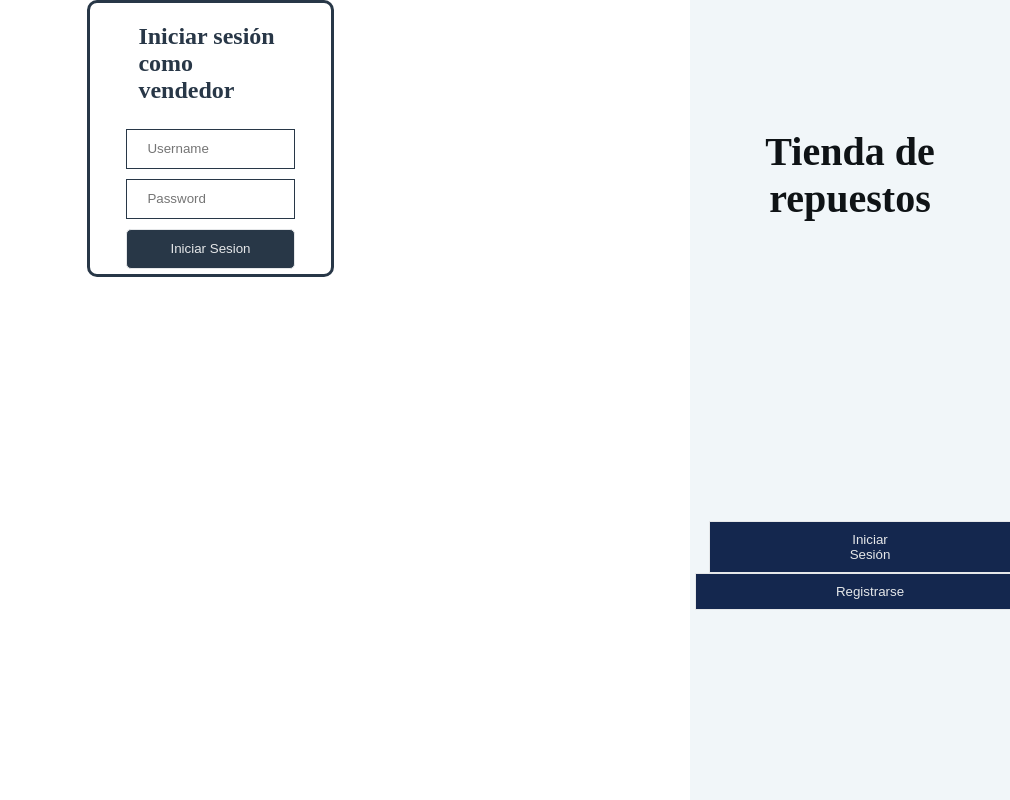
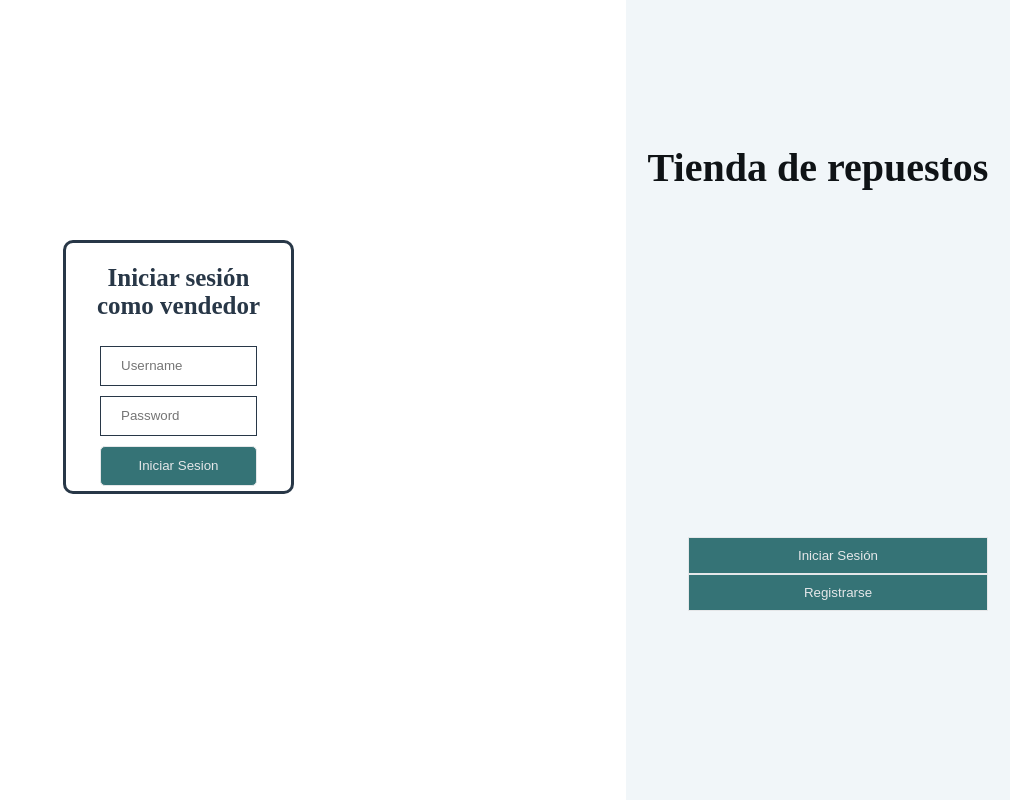
Before and after one commit to bssanchezr7/repustos_fe_G3, a Vue app: page /user/logIn in a window 1280 px wide. Shown: the whole page, without its empty margins (270-1280 px from the left). Built offline with nearby package versions, Linux system fonts and the light colour scheme.

Commit message:
Primera versión del front-end terminada

```diff
--- a/src/App.vue
+++ b/src/App.vue
@@ -3,6 +3,7 @@
   <div class="header">
 
     <nav >
+      <br>
       <h1>Tienda de repuestos</h1>
       <ul style="list-style-type:none;">
         <li><button v-if="is_auth" v-on:click="loadHome" > Inicio </button></li>
@@ -114,15 +115,7 @@ export default {
 </script>
 
 <style>
-:root {
-	--background-color: #ffe5e5;
-	--color: #000000;
-	--feedback-bg-color: #ffffff;
-	--feedback-secondary-color: #ffacac;
-	--feedback-primary-color: #53488d;
-	--feedback-icon-color: #ffffff;
-	--feedback-form-input: #f4f4f4;
-}
+
  body{
     margin: 0 0 0 0;
   }
@@ -140,7 +133,7 @@ export default {
     align-items: center; */
     position: fixed;
     right: 0;
-    width: 25%;
+    width: 30%;
     height: 100%;
     background-color: #F1F6F9;
     overflow-y: auto;
@@ -177,8 +170,6 @@ export default {
     justify-content: center;
     align-items: center;
     font-size: 20px;
-
-
   }
 
   .header nav{
@@ -188,13 +179,21 @@ export default {
 
   .header nav button{
     color: #E5E7E9;
-    background: #14274E;
+    background: #357376;
     border: 1px solid #E5E7E9;
-    /* border-radius: 5px; */
+    width: 100%;
+    padding: 10px ;
+    text-align: center;
+    /* border-radius: 5px;
     padding: 10px 50%;
     /* display: block */
     justify-content: center;
-
+    /* background: rgba( 20, 39, 78, 0.35 );
+    box-shadow: 0 8px 32px 0 rgba( 31, 38, 135, 0.37 );
+    backdrop-filter: blur( 3px );
+    -webkit-backdrop-filter: blur( 3px );
+    border-radius: 10px;
+    border: 1px solid rgba( 255, 255, 255, 0.18 ); */
   }
 
   .header nav button:hover{
@@ -212,7 +211,7 @@ export default {
     justify-content: left;  */
 
     overflow: visible ;
-    width: calc(75% + 1px);
+    width: calc(70% + 1px);
   }
 
   /* .footer{
--- a/src/components/AddProduct.vue
+++ b/src/components/AddProduct.vue
@@ -1,8 +1,10 @@
 <template>
+    <div class="separador"></div>
+    <div class="information">
+        <br>
 
-    <div class="information">
         <h1>Agregar productos</h1>
-
+        <br>
         <form class="form" v-on:submit.prevent="processAddProduct">
                 <input type="text" v-model="producto.nombre" placeholder="Descripción">
                 <br>
@@ -110,17 +112,22 @@ export default {
         table-layout: fixed;
         border-collapse: collapse;
 
-        overflow:scroll;
+
         height:100%;
-        width:100%;
+
 
 
         justify-content: center;
         align-items: center;
+        scrollbar-width: none;
 
     }
 
+    .separador{
+        height:30vh;
+    }
     .information h1{
+        align-items: center;
         font-size: 60px;
         color: #0f1316;
         text-align: center;
@@ -128,10 +135,16 @@ export default {
 
     .information button{
     color: #E5E7E9;
-    background: #283747;
+    background: #357376;
     border: 1px solid #E5E7E9;
 
     border-radius: 5px;
     padding: 10px 20px;
   }
+
+    .information button:hover{
+    color: #283747;
+    background: #9BA4B4;
+    border: 1px solid #E5E7E9;
+  }
 </style>
--- a/src/components/DeleteProduct.vue
+++ b/src/components/DeleteProduct.vue
@@ -1,8 +1,9 @@
 <template>
-
+    <div class="separador"></div>
     <div class="information">
+        <br>
         <h1>Eliminar productos</h1>
-
+        <br>
         <form class="form" v-on:submit.prevent="processDeleteProduct">
                 <input type="number" v-model="producto.id" placeholder="Id">
                 <br>
@@ -96,13 +97,15 @@ export default {
         text-align: center;
     }
 
+    .separador{
+        height:30vh;
+    }
+
     .information{
         width: 100%;
         table-layout: fixed;
         border-collapse: collapse;
-        overflow:scroll;
-        height:100%;
-        width:100%;
+
         justify-content: center;
         align-items: center;
     }
@@ -115,9 +118,15 @@ export default {
 
     .information button{
     color: #E5E7E9;
-    background: #283747;
+    background: #357376;
     border: 1px solid #E5E7E9;
     border-radius: 5px;
     padding: 10px 20px;
     }
+
+    .information button:hover{
+    color: #283747;
+    background: #9BA4B4;
+    border: 1px solid #E5E7E9;
+  }
 </style>
--- a/src/components/Home.vue
+++ b/src/components/Home.vue
@@ -1,5 +1,5 @@
 <template>
-
+    <div class="separador"></div>
     <div class="greetings">
         <h1>¡Bienvenido  <span> {{username}} </span>!</h1>
     </div>
@@ -23,6 +23,11 @@ export default {
 
 
 <style>
+
+    .separador{
+        height:30vh;
+    }
+
     .greetings{
         margin: 0;
         padding: 0%;
@@ -40,7 +45,7 @@ export default {
     }
 
     .greetings span{
-        color: crimson;
+        color: #357376;
         font-weight: bold;
     }
 </style>
--- a/src/components/LogIn.vue
+++ b/src/components/LogIn.vue
@@ -1,5 +1,5 @@
 <template>
-
+    <div class="separador"></div>
     <div class="logIn_user">
         <div class="container_logIn_user">
             <h2>Iniciar sesión como vendedor</h2>
@@ -68,7 +68,9 @@ export default {
 
 
 <style>
-
+    .separador{
+        height:30vh;
+    }
     .logIn_user{
         margin: 0;
         padding: 0%;
@@ -94,12 +96,17 @@ export default {
 
     .logIn_user h2{
         color: #283747;
-        width: 60%;
+        width: 80%;
+        font-size: 25px;
+        color: #283747;
+        align-items: center;
 
 
+        text-align: center;
 
 
     }
+
 
     .logIn_user form{
         width: 70%;
@@ -122,7 +129,7 @@ export default {
         height: 40px;
 
         color: #E5E7E9;
-        background: #283747;
+        background: #357376;
         border: 1px solid #E5E7E9;
 
         border-radius: 5px;
--- a/src/components/Productos.vue
+++ b/src/components/Productos.vue
@@ -1,8 +1,9 @@
 <template>
 
     <div v-if="loaded" class="information">
+        <br>
         <h1>Tus productos</h1>
-
+        <br>
         <table v-show="datos.length>0" class="table" border="4">
             <thead>
                 <tr>
@@ -129,6 +130,7 @@ export default {
 
         justify-content: left;
         align-items: left;
+        scrollbar-width: none;
     }
 
     .information h1{
--- a/src/components/SearchProduct.vue
+++ b/src/components/SearchProduct.vue
@@ -1,12 +1,14 @@
 <template>
 
     <div class="information">
+        <br>
         <h1>Buscar producto</h1>
-
+        <br>
         <form class="form" v-on:submit.prevent="processSearchProduct">
                 <input type="text" v-model="buscar" placeholder="Buscar...">
                 <br>
                 <button type="submit"> Buscar Producto </button>
+                <br>
         </form>
 
         <table v-show="datos.length>0" class="table" border="4">
@@ -117,9 +119,7 @@ export default {
         width: 100%;
         table-layout: fixed;
         border-collapse: collapse;
-        overflow:scroll;
-        height:100%;
-        width:100%;
+
         justify-content: center;
         align-items: center;
     }
@@ -132,11 +132,17 @@ export default {
 
     .information button{
     color: #E5E7E9;
-    background: #283747;
+    background: #357376;
     border: 1px solid #E5E7E9;
     border-radius: 5px;
     padding: 10px 20px;
     }
+
+    .information button:hover{
+    color: #283747;
+    background: #9BA4B4;
+    border: 1px solid #E5E7E9;
+  }
 
     .table{
         width: 60%;
--- a/src/components/SignUp.vue
+++ b/src/components/SignUp.vue
@@ -1,5 +1,5 @@
 <template>
-
+    <div class="separador"></div>
     <div class="signUp_user">
         <div class="container_signUp_user">
             <h2>Registrarse</h2>
@@ -76,7 +76,9 @@ export default {
 
 
 <style>
-
+    .separador{
+        height:30vh;
+    }
     .signUp_user{
         margin: 0;
         padding: 0%;
@@ -102,6 +104,13 @@ export default {
 
     .signUp_user h2{
         color: #283747;
+        width: 80%;
+        font-size: 25px;
+        color: #283747;
+        align-items: center;
+
+
+        text-align: center;
 
     }
 
@@ -126,7 +135,7 @@ export default {
         height: 40px;
 
         color: #E5E7E9;
-        background: #283747;
+        background: #357376;
         border: 1px solid #E5E7E9;
 
         border-radius: 5px;
--- a/src/components/UpdateProduct.vue
+++ b/src/components/UpdateProduct.vue
@@ -1,8 +1,9 @@
 <template>
-
+    <div class="separador"></div>
     <div class="information">
+        <br>
         <h1>Actualizar productos</h1>
-
+        <br>
         <form class="form" v-on:submit.prevent="processUpdateProduct">
                 <input type="number" v-model="producto.id" placeholder="Id">
                 <br>
@@ -111,13 +112,15 @@ export default {
         text-align: center;
     }
 
+    .separador{
+        height:30vh;
+    }
+
     .information{
         width: 100%;
         table-layout: fixed;
         border-collapse: collapse;
-        overflow:scroll;
-        height:100%;
-        width:100%;
+
         justify-content: center;
         align-items: center;
     }
@@ -130,9 +133,15 @@ export default {
 
     .information button{
     color: #E5E7E9;
-    background: #283747;
+    background: #357376;
     border: 1px solid #E5E7E9;
     border-radius: 5px;
     padding: 10px 20px;
   }
+
+  .information button:hover{
+    color: #283747;
+    background: #9BA4B4;
+    border: 1px solid #E5E7E9;
+  }
 </style>
```
